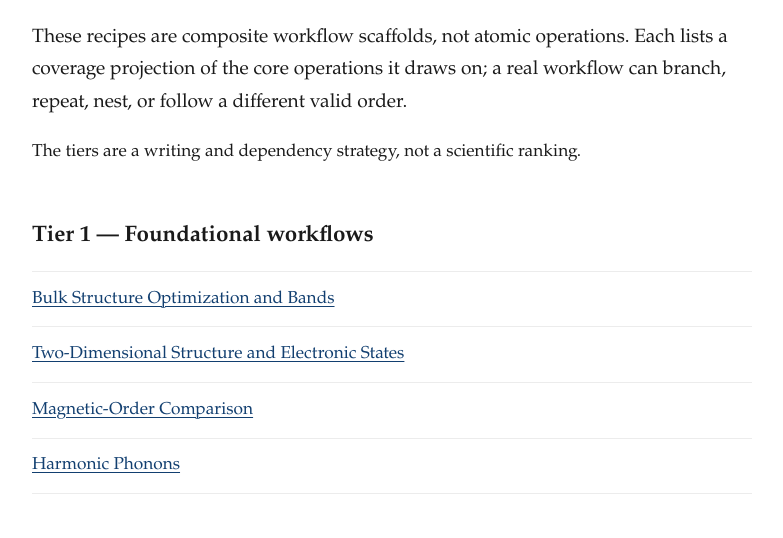
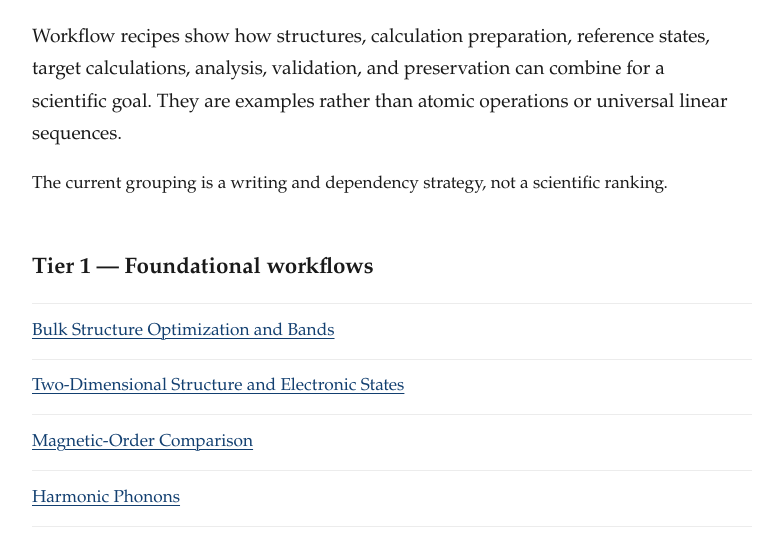
Before and after one commit to Maxwell3919/DFT-Research-Workflow, an Astro site: page /DFT-Research-Workflow/recipes in a window 1280 px wide. Shown: the part 262-800 px from the top of the page, without its empty margins (248-1031 px from the left). Built offline with nearby package versions, Linux system fonts and the light colour scheme; Astro itself is replaced by a stand-in of ours.

Commit message:
Describe recipes as researcher-scale workflow examples

```diff
--- a/src/pages/recipes/index.astro
+++ b/src/pages/recipes/index.astro
@@ -2,13 +2,14 @@
 import BaseLayout from '../../layouts/BaseLayout.astro';
 import { getRecipeBySlug, recipeTiers } from '../../lib/operations';
 import { withBase } from '../../lib/paths';
-
 ---
 
-<BaseLayout title="Workflow Recipes" description="Composite workflow recipes built from the core-operation ontology." current="recipes">
+<BaseLayout title="Workflow Recipes" description="Examples of how researcher-scale DFT tasks combine for specific scientific goals." current="recipes">
   <h1>Workflow Recipes</h1>
-  <p class="page-intro">These recipes are composite workflow scaffolds, not atomic operations. Each lists a coverage projection of the core operations it draws on; a real workflow can branch, repeat, nest, or follow a different valid order.</p>
-  <p>The tiers are a writing and dependency strategy, not a scientific ranking.</p>
+  <p class="page-intro">
+    Workflow recipes show how structures, calculation preparation, reference states, target calculations, analysis, validation, and preservation can combine for a scientific goal. They are examples rather than atomic operations or universal linear sequences.
+  </p>
+  <p>The current grouping is a writing and dependency strategy, not a scientific ranking.</p>
   {recipeTiers.map((tier) => (
     <section class="part-section" aria-labelledby={tier.label.replaceAll(/[^a-z0-9]+/gi, '-').toLowerCase()}>
       <h2 id={tier.label.replaceAll(/[^a-z0-9]+/gi, '-').toLowerCase()}>{tier.label}</h2>
```
